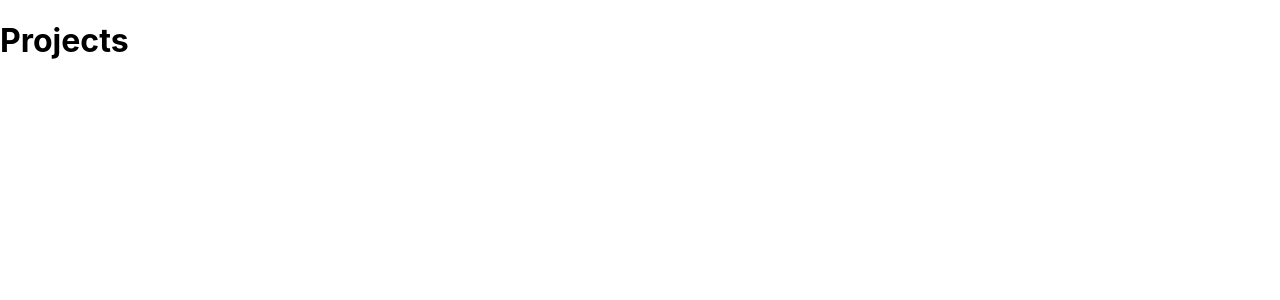
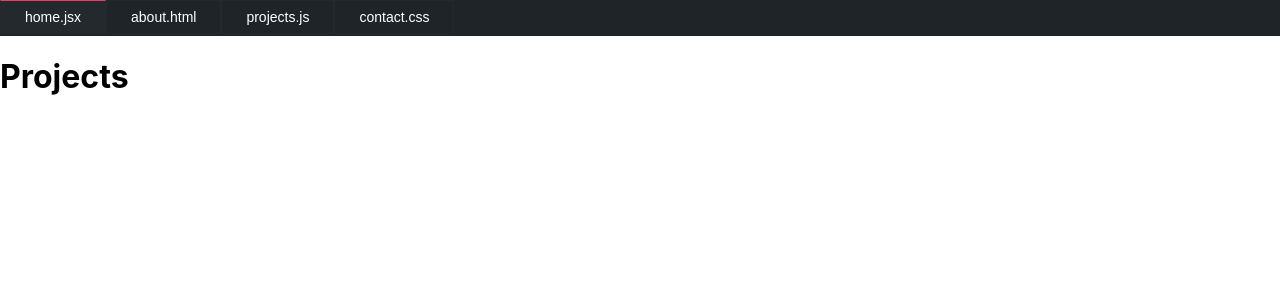
Before and after one commit to thiagosousa-dev/myPortfolio, a React (Create React App) app: page /projects in a window 1280 px wide. Shown: the top 300 px of the page. Built offline with nearby package versions, Linux system fonts and the light colour scheme.

Commit message:
feat: css header

```diff
--- a/src/components/Header.js
+++ b/src/components/Header.js
@@ -1,6 +1,7 @@
 import React, { useContext } from "react";
 import { useNavigate } from "react-router-dom";
 import myContext from "../context/AppContext";
+import '../styles/Header.css';
 
 function Header() {
   const navigate = useNavigate();
@@ -10,7 +11,7 @@ function Header() {
     navigate(`/${name}`);
   }
   return (
-    <header>
+    <header className="header-container">
       <nav>
         <button
           type="button"
@@ -18,7 +19,7 @@ function Header() {
           className={selectedPage === '' ? 'nav-bar active' : 'nav-bar'}
           onClick={selectPage}
         >
-          Home
+          home.jsx
         </button>
         <button
           type="button"
@@ -26,7 +27,7 @@ function Header() {
           className={selectedPage === 'about' ? 'nav-bar active' : 'nav-bar'}
           onClick={selectPage}
         >
-          About
+          about.html
         </button>
         <button
           type="button"
@@ -34,7 +35,7 @@ function Header() {
           className={selectedPage === 'projects' ? 'nav-bar active' : 'nav-bar'}
           onClick={selectPage}
         >
-          Projects
+          projects.js
         </button>
         <button
           type="button"
@@ -42,7 +43,7 @@ function Header() {
           className={selectedPage === 'contact' ? 'nav-bar active' : 'nav-bar'}
           onClick={selectPage}
         >
-          Contact
+          contact.css
         </button>
       </nav>
     </header>
--- a/src/pages/About.js
+++ b/src/pages/About.js
@@ -1,5 +1,6 @@
 import React from "react";
 import Header from "../components/Header";
+
 function About() {
   return (
     <div>
--- a/src/pages/Contact.js
+++ b/src/pages/Contact.js
@@ -1,8 +1,12 @@
 import React from "react";
+import Header from "../components/Header";
 
 function Contact() {
   return (
-    <h1>Contact</h1>
+    <div>
+      <Header />
+      <h1>Contact</h1>
+    </div>
   );
 }
 
--- a/src/pages/Projects.js
+++ b/src/pages/Projects.js
@@ -1,8 +1,12 @@
 import React from "react";
+import Header from "../components/Header";
 
 function Projects() {
   return (
-    <h1>Projects</h1>
+    <div>
+      <Header />
+      <h1>Projects</h1>
+    </div>
   );
 }
 
--- /dev/null
+++ b/src/styles/Header.css
@@ -0,0 +1,25 @@
+* {
+  box-sizing: border-box;
+}
+
+.header-container {
+  background-color: #1F2428;
+  height: 36px;
+}
+
+.nav-bar {
+  border: none;
+  outline: none;
+  padding: 0.5rem 1.5rem;
+  cursor: pointer;
+  border: 1px solid #24292e;
+  background-color: #1f2428;
+  color: white;
+  font-size: 14px;
+}
+
+.nav-bar.active {
+  border: 1px solid #24292e;
+  border-top: 1px solid #AD5B64;
+  background-color: #24292E;
+}
```
